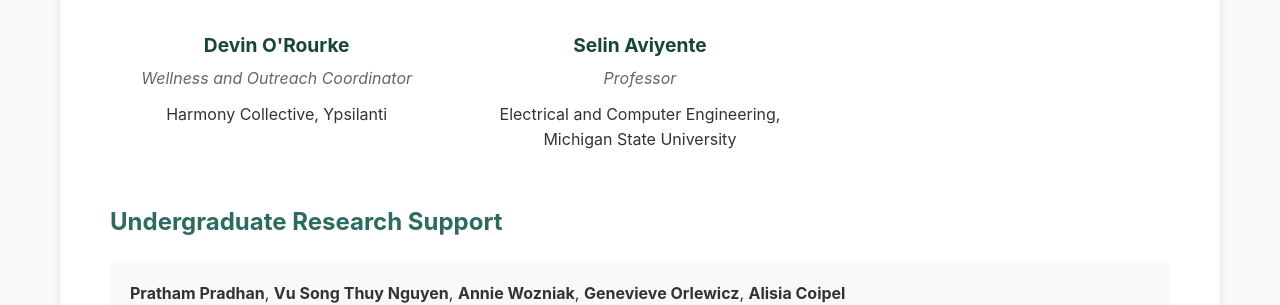
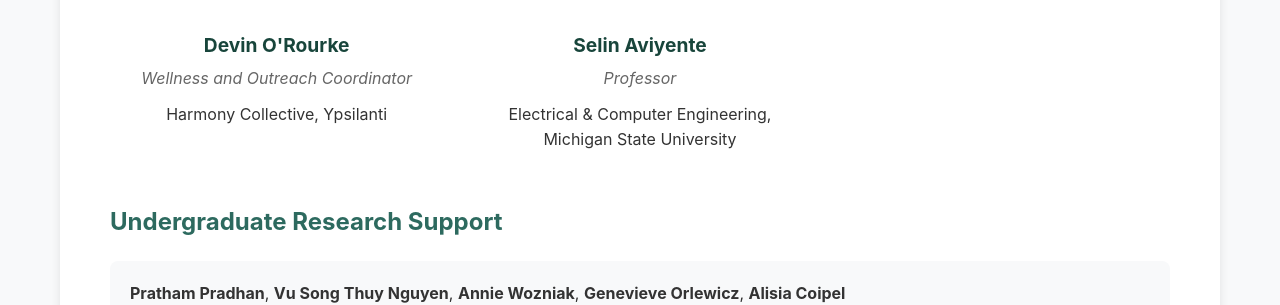
Before and after one commit to dans-om/dans-om.github.io, a Jekyll site: the page built from index.md, in a window 1280 px wide and 900 px high, scrolled down 4128 px. Shown: the part 156-461 px from the top of the window. Built offline with Jekyll 4.4.1, drawn with Linux system fonts in a browser that asks for light colours.

Commit message:
Update team.yml

```diff
--- a/_data/team.yml
+++ b/_data/team.yml
@@ -34,7 +34,7 @@
 
 - name: Selin Aviyente
   role: Professor
-  department: Electrical and Computer Engineering, Michigan State University
+  department: Electrical & Computer Engineering, Michigan State University
   category: Lab Member
   image: /images/team/aviyente.jpg
 
```
